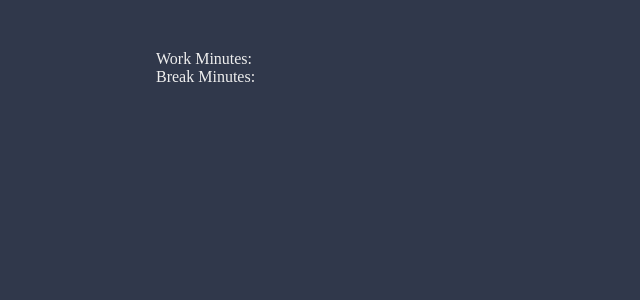
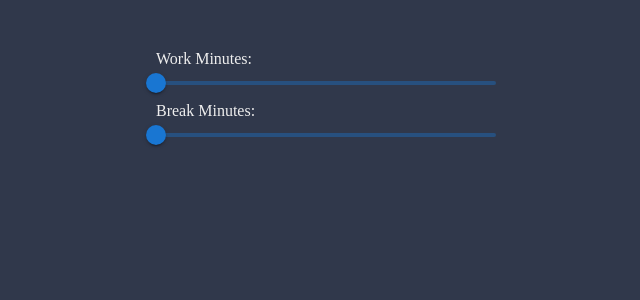
Before and after one commit to evelynmbart/pomodoro, a React (Vite) app: page /settings in a window 1280 px wide. Shown: the top 300 px of the page, without its empty margins (314-954 px from the left). Built offline with nearby package versions, Linux system fonts and the light colour scheme.

Commit message:
using materialUI sliders, update styles

```diff
--- a/src/components/Settings.jsx
+++ b/src/components/Settings.jsx
@@ -1,10 +1,25 @@
+import { Slider } from "@mui/material";
 import "../slider.css";
 
 export function Settings() {
   return (
     <div style={{ textAlign: "left" }}>
       <label>Work Minutes:</label>
+      <Slider
+        min={45}
+        max={120}
+        className="slider"
+        aria-label="Working Minutes"
+        valueLabelDisplay="auto"
+      />
       <label>Break Minutes:</label>
+      <Slider
+        min={45}
+        max={120}
+        className="slider2"
+        aria-label="Working Minutes"
+        valueLabelDisplay="auto"
+      />
     </div>
   );
 }
--- a/src/slider.css
+++ b/src/slider.css
@@ -1,12 +1,7 @@
 .slider {
-  height: 40px;
-  border: 2px solid red;
-  border-radius: 20px;
+  color: palevioletred;
 }
 
-.thumb {
-  background-color: red;
-  cursor: pointer;
-  width: 40px;
-  height: 40px;
+.slider2 {
+  color: teal;
 }
```
